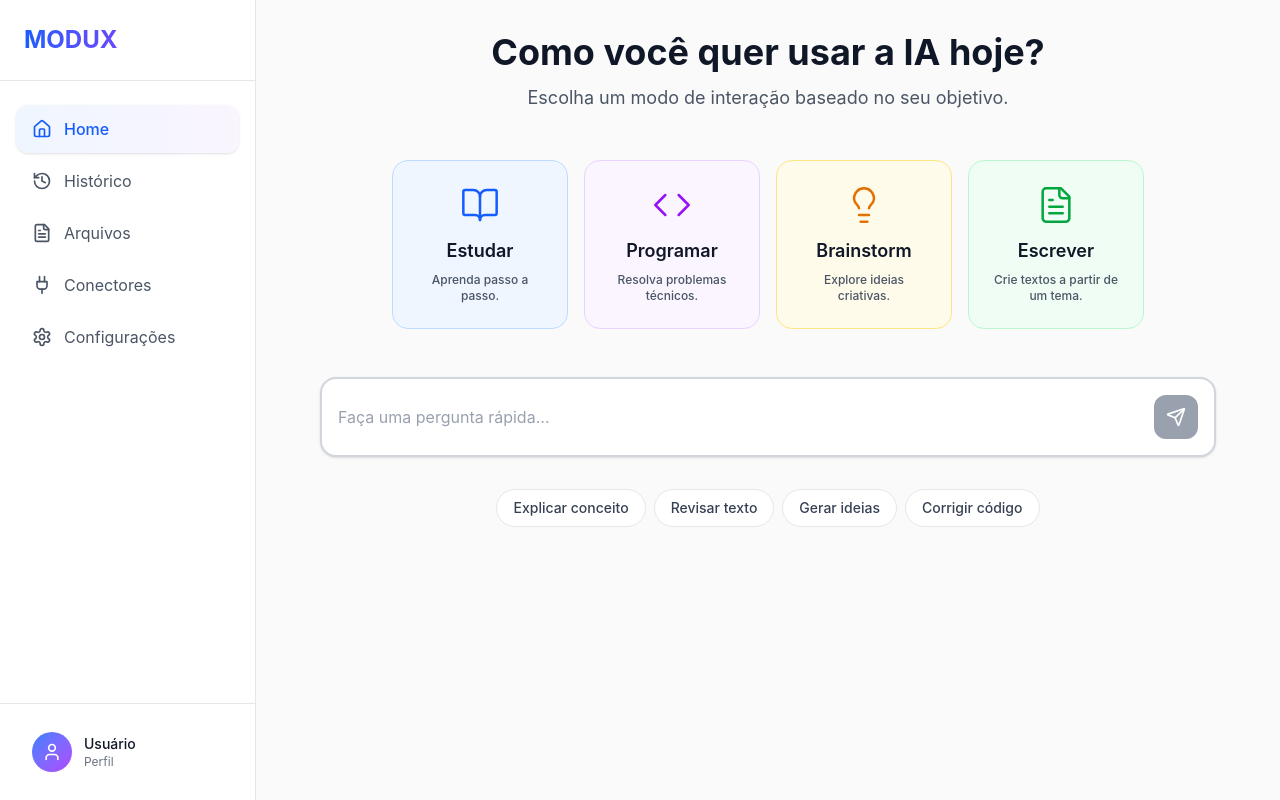
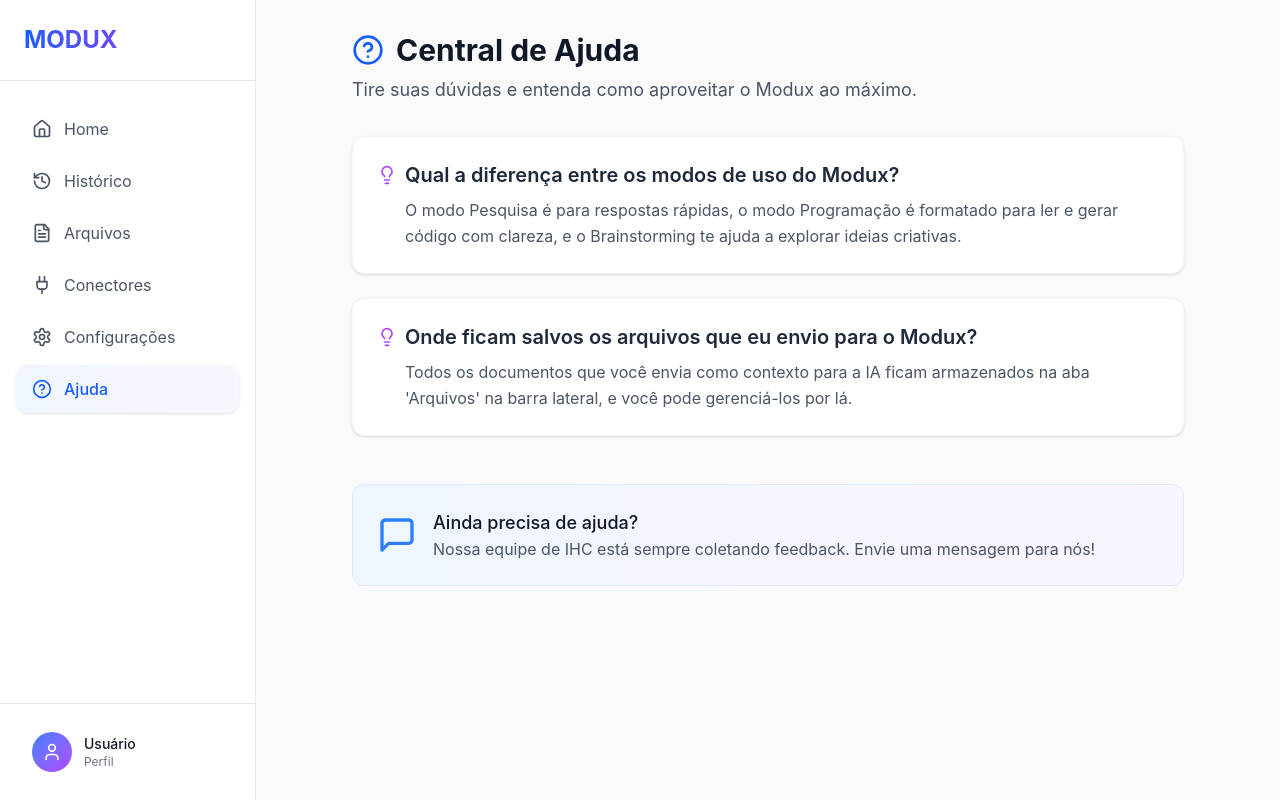
Before and after one commit to stefanilumy/modux-final, a React (Vite) app: page /help in a window 1280 px wide. Before the commit this address led to /. Built offline with nearby package versions, Linux system fonts and the light colour scheme.

Commit message:
adicionando ajuda

```diff
--- /dev/null
+++ b/src/app/components/modux/ModuxHelp.tsx
@@ -0,0 +1,48 @@
+import { HelpCircle, BookOpen, MessageSquare, Lightbulb } from 'lucide-react';
+
+export function ModuxHelp(){
+    const faqs = [
+        {
+            question: "Qual a diferença entre os modos de uso do Modux?",
+            answer: "O modo Pesquisa é para respostas rápidas, o modo Programação é formatado para ler e gerar código com clareza, e o Brainstorming te ajuda a explorar ideias criativas."
+        },
+        {
+            question: "Onde ficam salvos os arquivos que eu envio para o Modux?",
+            answer: "Todos os documentos que você envia como contexto para a IA ficam armazenados na aba 'Arquivos' na barra lateral, e você pode gerenciá-los por lá."
+        }
+    ]
+
+    return(
+        <div className="p-8 max-w-4xl mx-auto animate-in fade-in duration-500">
+            <div className="mb-8">
+                <h1 className="text-3xl font-bold text-gray-900 flex items-center gap-3">
+                    <HelpCircle className="w-8 h-8 text-blue-600" />
+                    Central de Ajuda
+                </h1>
+                <p className="text-gray-600 mt-2 text-lg">
+                    Tire suas dúvidas e entenda como aproveitar o Modux ao máximo.
+                </p>
+            </div>
+
+            <div className="space-y-6">
+                {faqs.map((faq, index)=> (
+                    <div key={index} className="bg-white p-6 rounded-xl shadow-sm border border-gray-100 hover:shadow-md transition-shadow" >
+                        <h3 className="text-xl font-semibold text-gray-800 mb-2 flex items-start gap-2">
+                            <Lightbulb className="w-5 h-5 text-purple-500 shrink-0 mt-1" />
+                            {faq.question}
+                        </h3>
+                        <p className="text-gray-600 leading-relaxed ml-7">{faq.answer}</p>
+                    </div>
+                ))}
+            </div>
+            {/* Box extra de suporte */}
+            <div className="mt-12 bg-gradient-to-r from-blue-50 to-purple-50 p-6 rounded-xl border border-blue-100 flex items-center gap-4">
+                <MessageSquare className="w-10 h-10 text-blue-500 shrink-0" />
+                <div>
+                <h4 className="text-lg font-medium text-gray-900">Ainda precisa de ajuda?</h4>
+                <p className="text-gray-600">Nossa equipe de IHC está sempre coletando feedback. Envie uma mensagem para nós!</p>
+                </div>
+            </div>
+        </div>
+    );
+}
--- a/src/app/components/modux/ModuxLayout.tsx
+++ b/src/app/components/modux/ModuxLayout.tsx
@@ -1,5 +1,5 @@
 import { Outlet, useLocation, Link } from 'react-router';
-import { Home, History, FileText, Plug, Settings, User, Menu, X } from 'lucide-react';
+import { Home, History, FileText, Plug, Settings, User, Menu, X, HelpCircle } from 'lucide-react';
 import { useState } from 'react';
 
 const navItems = [
@@ -8,6 +8,7 @@ const navItems = [
   { path: '/files', icon: FileText, label: 'Arquivos' },
   { path: '/connectors', icon: Plug, label: 'Conectores' },
   { path: '/settings', icon: Settings, label: 'Configurações' },
+  { path: '/help', icon: HelpCircle, label: 'Ajuda' },
 ];
 
 export function ModuxLayout() {
--- a/src/app/routes.tsx
+++ b/src/app/routes.tsx
@@ -10,6 +10,7 @@ import { ModuxHistory } from "./components/modux/ModuxHistory";
 import { ModuxFiles } from "./components/modux/ModuxFiles";
 import { ModuxConnectors } from "./components/modux/ModuxConnectors";
 import { ModuxSettings } from "./components/modux/ModuxSettings";
+import { ModuxHelp } from "./components/modux/ModuxHelp";
 
 export const router = createBrowserRouter([
   {
@@ -26,6 +27,7 @@ export const router = createBrowserRouter([
       { path: "files", Component: ModuxFiles },
       { path: "connectors", Component: ModuxConnectors },
       { path: "settings", Component: ModuxSettings },
+      { path: "help", Component: ModuxHelp },
       { path: "*", element: <Navigate to="/" replace /> },
     ],
   },
```
